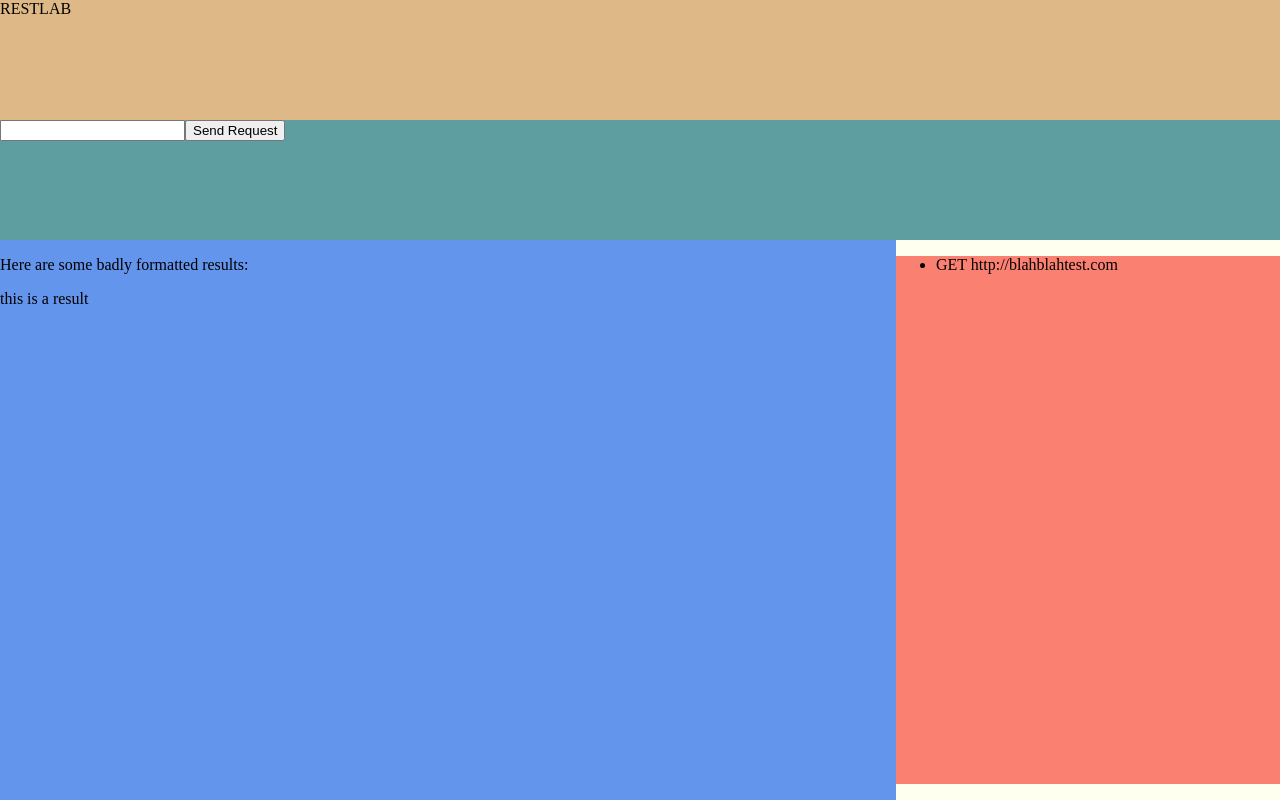
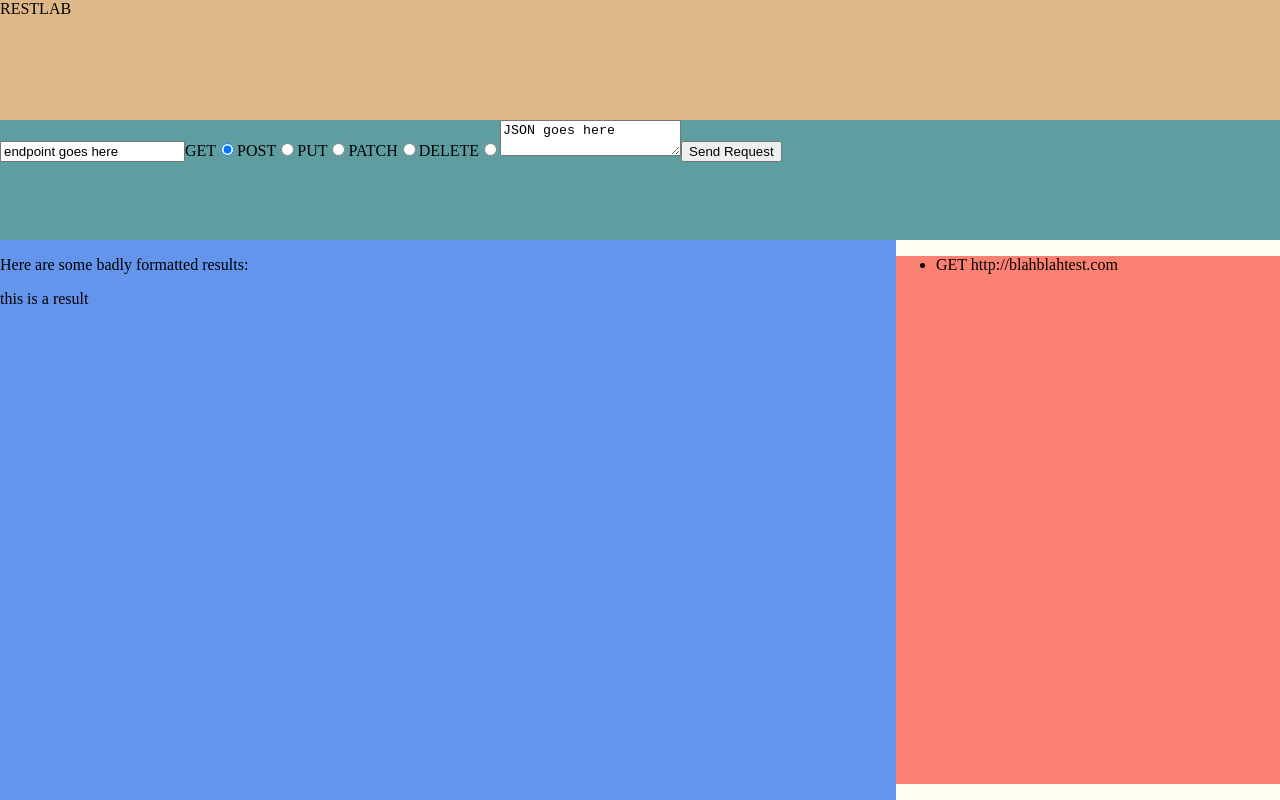
Before and after one commit to devon-wolf/RESTlr, a React app: page / in a window 1280 px wide. Built offline with nearby package versions, Linux system fonts and the light colour scheme.

Commit message:
Get controls fully wired up to state

```diff
--- a/src/components/controls/SearchForm.jsx
+++ b/src/components/controls/SearchForm.jsx
@@ -2,15 +2,92 @@ import React from 'react';
 import PropTypes from 'prop-types';
 import style from './SearchForm.css';
 
-const SearchForm = () => (
-	<form className={style.searchForm}>
-		<input />
+const SearchForm = ({ handleFormSubmit, handleAddressChange, handleRadioChange, handleBodyChange, addressValue, radioValue, bodyValue }) => (
+	<form
+		className={style.searchForm}
+		onSubmit={handleFormSubmit}
+		aria-label="request-form"
+	>
+		<input
+			value={addressValue}
+			aria-label="address field"
+			onInput={handleAddressChange}
+		/>
+
+		<label>
+			GET
+			<input
+				type="radio"
+				name="method"
+				value="GET"
+				checked={radioValue === 'GET'}
+				onChange={handleRadioChange}
+			/>
+		</label>
+
+		<label>
+			POST
+			<input
+				type="radio"
+				name="method"
+				value="POST"
+				checked={radioValue === 'POST'}
+				onChange={handleRadioChange}
+			/>
+		</label>
+
+		<label>
+			PUT
+			<input
+				type="radio"
+				name="method"
+				value="PUT"
+				checked={radioValue === 'PUT'}
+				onChange={handleRadioChange}
+			/>
+		</label>
+
+		<label>
+			PATCH
+			<input
+				type="radio"
+				name="method"
+				value="PATCH"
+				checked={radioValue === 'PATCH'}
+				onChange={handleRadioChange}
+			/>
+		</label>
+
+		<label>
+			DELETE
+			<input
+				type="radio"
+				name="method"
+				value="DELETE"
+				checked={radioValue === 'DELETE'}
+				onChange={handleRadioChange}
+			/>
+		</label>
+
+		<textarea
+			value={bodyValue}
+			aria-label="request-body"
+			onInput={handleBodyChange}
+		>
+		</textarea>
+
 		<button>Send Request</button>
 	</form>
 );
 
 SearchForm.propTypes = {
-
+	handleFormSubmit: PropTypes.func.isRequired,
+	handleAddressChange: PropTypes.func.isRequired,
+	handleRadioChange: PropTypes.func.isRequired,
+	handleBodyChange: PropTypes.func.isRequired,
+	addressValue: PropTypes.string.isRequired,
+	radioValue: PropTypes.string.isRequired,
+	bodyValue: PropTypes.string.isRequired
 };
 
 export default SearchForm;
--- a/src/containers/MainPage.jsx
+++ b/src/containers/MainPage.jsx
@@ -5,11 +5,45 @@ import Results from '../components/displays/Results';
 import HistoryList from '../components/displays/HistoryList';
 
 export default class MainPage extends Component {
+	state = {
+		address: 'endpoint goes here',
+		radio: 'GET',
+		body: 'JSON goes here'
+	}
+
+	handleFormSubmit = async e => {
+		e.preventDefault();
+		console.log('FORM SUBMITTED');
+	}
+
+	handleAddressChange = e => {
+		this.setState({ address: e.target.value });
+	}
+
+	handleRadioChange = e => {
+		this.setState({ radio: e.target.value });
+
+	}
+
+	handleBodyChange = e => {
+		this.setState({ body: e.target.value });
+	}
+
+
 	render() {
+		const { address, radio, body } = this.state;
 		return (
 			<div className={style.mainPage}>
 				<header>RESTLAB</header>
-				<SearchForm />
+				<SearchForm
+					handleFormSubmit={this.handleFormSubmit}
+					handleAddressChange={this.handleAddressChange}
+					handleRadioChange={this.handleRadioChange}
+					handleBodyChange={this.handleBodyChange}
+					addressValue={address}
+					radioValue={radio}
+					bodyValue={body}
+				/>
 				<Results
 					results="this is a result"
 				/>
```
